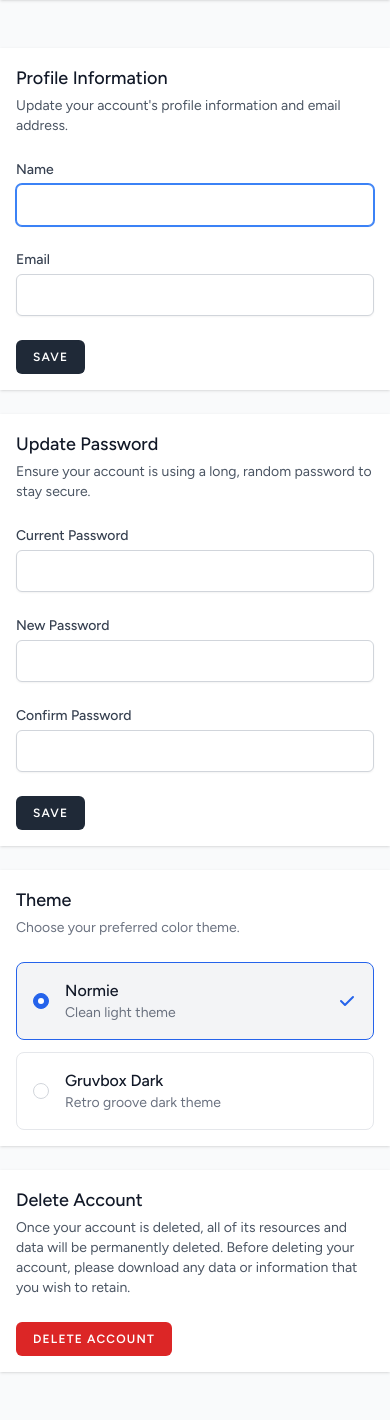
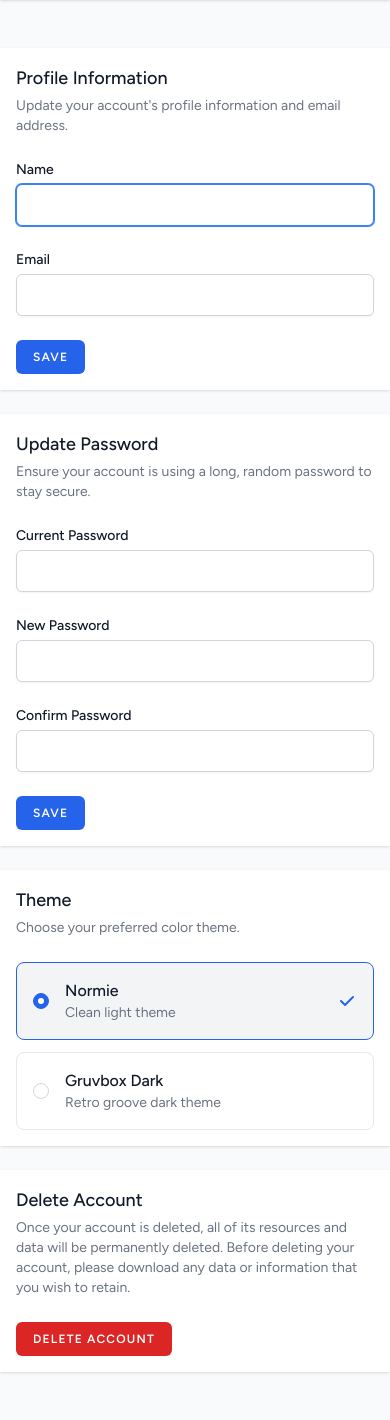
Before and after one commit to dotMavriQ/teal, a Laravel app: page /profile in a window 390 px wide. Shown: the part 138-1558 px from the top of the page. Run offline with Laravel 12, Linux system fonts and the light colour scheme; a user stored in the database is signed in; data comes from the database, SQL or seed files in the repository; style sheets or scripts are compiled from the project's sources; parts of the project's set-up code (start-up, migrations or seed data) failed here and were passed over; some libraries are stand-ins or nearby versions.

Commit message:
Polish dark theme for Profile and all Blade components
- Update profile forms (text colors, headers)
- Theme-aware buttons (primary, secondary, danger)
- Theme-aware input labels
- Theme-aware modal (dark background)
- Theme-aware dropdown and dropdown links
- Theme-aware nav links and responsive nav
- Theme-aware navigation trigger button and hamburger

```diff
--- a/resources/views/components/danger-button.blade.php
+++ b/resources/views/components/danger-button.blade.php
@@ -1,3 +1,3 @@
-<button {{ $attributes->merge(['type' => 'submit', 'class' => 'inline-flex items-center px-4 py-2 bg-red-600 border border-transparent rounded-md font-semibold text-xs text-white uppercase tracking-widest hover:bg-red-500 active:bg-red-700 focus:outline-none focus:ring-2 focus:ring-red-500 focus:ring-offset-2 transition ease-in-out duration-150']) }}>
+<button {{ $attributes->merge(['type' => 'submit', 'class' => 'inline-flex items-center px-4 py-2 btn-danger border border-transparent rounded-md font-semibold text-xs uppercase tracking-widest focus:outline-none focus:ring-2 focus:ring-theme-danger focus:ring-offset-2 transition ease-in-out duration-150']) }}>
     {{ $slot }}
 </button>
--- a/resources/views/components/dropdown-link.blade.php
+++ b/resources/views/components/dropdown-link.blade.php
@@ -1 +1 @@
-<a {{ $attributes->merge(['class' => 'block w-full px-4 py-2 text-start text-sm leading-5 text-gray-700 hover:bg-gray-100 focus:outline-none focus:bg-gray-100 transition duration-150 ease-in-out']) }}>{{ $slot }}</a>
+<a {{ $attributes->merge(['class' => 'block w-full px-4 py-2 text-start text-sm leading-5 text-theme-text-primary hover:bg-theme-bg-hover focus:outline-none focus:bg-theme-bg-hover transition duration-150 ease-in-out']) }}>{{ $slot }}</a>
--- a/resources/views/components/dropdown.blade.php
+++ b/resources/views/components/dropdown.blade.php
@@ -1,4 +1,4 @@
-@props(['align' => 'right', 'width' => '48', 'contentClasses' => 'py-1 bg-white'])
+@props(['align' => 'right', 'width' => '48', 'contentClasses' => 'py-1 bg-theme-card-bg'])
 
 @php
 $alignmentClasses = match ($align) {
--- a/resources/views/components/input-label.blade.php
+++ b/resources/views/components/input-label.blade.php
@@ -1,5 +1,5 @@
 @props(['value'])
 
-<label {{ $attributes->merge(['class' => 'block font-medium text-sm text-gray-700']) }}>
+<label {{ $attributes->merge(['class' => 'block font-medium text-sm text-theme-text-primary']) }}>
     {{ $value ?? $slot }}
 </label>
--- a/resources/views/components/modal.blade.php
+++ b/resources/views/components/modal.blade.php
@@ -60,12 +60,12 @@ $maxWidth = [
         x-transition:leave-start="opacity-100"
         x-transition:leave-end="opacity-0"
     >
-        <div class="absolute inset-0 bg-gray-500 opacity-75"></div>
+        <div class="absolute inset-0 bg-black opacity-50"></div>
     </div>
 
     <div
         x-show="show"
-        class="mb-6 bg-white rounded-lg overflow-hidden shadow-xl transform transition-all sm:w-full {{ $maxWidth }} sm:mx-auto"
+        class="mb-6 bg-theme-card-bg rounded-lg overflow-hidden shadow-xl transform transition-all sm:w-full {{ $maxWidth }} sm:mx-auto"
         x-transition:enter="ease-out duration-300"
         x-transition:enter-start="opacity-0 translate-y-4 sm:translate-y-0 sm:scale-95"
         x-transition:enter-end="opacity-100 translate-y-0 sm:scale-100"
--- a/resources/views/components/nav-link.blade.php
+++ b/resources/views/components/nav-link.blade.php
@@ -2,8 +2,8 @@
 
 @php
 $classes = ($active ?? false)
-            ? 'inline-flex items-center px-1 pt-1 border-b-2 border-indigo-400 text-sm font-medium leading-5 text-gray-900 focus:outline-none focus:border-indigo-700 transition duration-150 ease-in-out'
-            : 'inline-flex items-center px-1 pt-1 border-b-2 border-transparent text-sm font-medium leading-5 text-gray-500 hover:text-gray-700 hover:border-gray-300 focus:outline-none focus:text-gray-700 focus:border-gray-300 transition duration-150 ease-in-out';
+            ? 'inline-flex items-center px-1 pt-1 border-b-2 border-theme-accent-primary text-sm font-medium leading-5 text-theme-text-primary focus:outline-none transition duration-150 ease-in-out'
+            : 'inline-flex items-center px-1 pt-1 border-b-2 border-transparent text-sm font-medium leading-5 text-theme-text-secondary hover:text-theme-text-primary hover:border-theme-border-secondary focus:outline-none focus:text-theme-text-primary focus:border-theme-border-secondary transition duration-150 ease-in-out';
 @endphp
 
 <a {{ $attributes->merge(['class' => $classes]) }}>
--- a/resources/views/components/primary-button.blade.php
+++ b/resources/views/components/primary-button.blade.php
@@ -1,3 +1,3 @@
-<button {{ $attributes->merge(['type' => 'submit', 'class' => 'inline-flex items-center px-4 py-2 bg-gray-800 border border-transparent rounded-md font-semibold text-xs text-white uppercase tracking-widest hover:bg-gray-700 focus:bg-gray-700 active:bg-gray-900 focus:outline-none focus:ring-2 focus:ring-indigo-500 focus:ring-offset-2 transition ease-in-out duration-150']) }}>
+<button {{ $attributes->merge(['type' => 'submit', 'class' => 'inline-flex items-center px-4 py-2 btn-primary border border-transparent rounded-md font-semibold text-xs uppercase tracking-widest focus:outline-none focus:ring-2 focus:ring-theme-accent-primary focus:ring-offset-2 transition ease-in-out duration-150']) }}>
     {{ $slot }}
 </button>
--- a/resources/views/components/responsive-nav-link.blade.php
+++ b/resources/views/components/responsive-nav-link.blade.php
@@ -2,8 +2,8 @@
 
 @php
 $classes = ($active ?? false)
-            ? 'block w-full ps-3 pe-4 py-2 border-l-4 border-indigo-400 text-start text-base font-medium text-indigo-700 bg-indigo-50 focus:outline-none focus:text-indigo-800 focus:bg-indigo-100 focus:border-indigo-700 transition duration-150 ease-in-out'
-            : 'block w-full ps-3 pe-4 py-2 border-l-4 border-transparent text-start text-base font-medium text-gray-600 hover:text-gray-800 hover:bg-gray-50 hover:border-gray-300 focus:outline-none focus:text-gray-800 focus:bg-gray-50 focus:border-gray-300 transition duration-150 ease-in-out';
+            ? 'block w-full ps-3 pe-4 py-2 border-l-4 border-theme-accent-primary text-start text-base font-medium text-theme-accent-primary bg-theme-bg-tertiary focus:outline-none transition duration-150 ease-in-out'
+            : 'block w-full ps-3 pe-4 py-2 border-l-4 border-transparent text-start text-base font-medium text-theme-text-secondary hover:text-theme-text-primary hover:bg-theme-bg-hover hover:border-theme-border-secondary focus:outline-none focus:text-theme-text-primary focus:bg-theme-bg-hover focus:border-theme-border-secondary transition duration-150 ease-in-out';
 @endphp
 
 <a {{ $attributes->merge(['class' => $classes]) }}>
--- a/resources/views/components/secondary-button.blade.php
+++ b/resources/views/components/secondary-button.blade.php
@@ -1,3 +1,3 @@
-<button {{ $attributes->merge(['type' => 'button', 'class' => 'inline-flex items-center px-4 py-2 bg-white border border-gray-300 rounded-md font-semibold text-xs text-gray-700 uppercase tracking-widest shadow-sm hover:bg-gray-50 focus:outline-none focus:ring-2 focus:ring-indigo-500 focus:ring-offset-2 disabled:opacity-25 transition ease-in-out duration-150']) }}>
+<button {{ $attributes->merge(['type' => 'button', 'class' => 'inline-flex items-center px-4 py-2 btn-secondary border rounded-md font-semibold text-xs uppercase tracking-widest shadow-sm focus:outline-none focus:ring-2 focus:ring-theme-accent-primary focus:ring-offset-2 disabled:opacity-25 transition ease-in-out duration-150']) }}>
     {{ $slot }}
 </button>
--- a/resources/views/livewire/layout/navigation.blade.php
+++ b/resources/views/livewire/layout/navigation.blade.php
@@ -40,7 +40,7 @@ new class extends Component
             <div class="hidden sm:flex sm:items-center sm:ms-6">
                 <x-dropdown align="right" width="48">
                     <x-slot name="trigger">
-                        <button class="inline-flex items-center px-3 py-2 border border-transparent text-sm leading-4 font-medium rounded-md text-gray-500 bg-white hover:text-gray-700 focus:outline-none transition ease-in-out duration-150">
+                        <button class="inline-flex items-center px-3 py-2 border border-transparent text-sm leading-4 font-medium rounded-md text-theme-text-secondary bg-theme-bg-primary hover:text-theme-text-primary focus:outline-none transition ease-in-out duration-150">
                             <div x-data="{{ json_encode(['name' => auth()->user()->name]) }}" x-text="name" x-on:profile-updated.window="name = $event.detail.name"></div>
 
                             <div class="ms-1">
@@ -68,7 +68,7 @@ new class extends Component
 
             <!-- Hamburger -->
             <div class="-me-2 flex items-center sm:hidden">
-                <button @click="open = ! open" class="inline-flex items-center justify-center p-2 rounded-md text-gray-400 hover:text-gray-500 hover:bg-gray-100 focus:outline-none focus:bg-gray-100 focus:text-gray-500 transition duration-150 ease-in-out">
+                <button @click="open = ! open" class="inline-flex items-center justify-center p-2 rounded-md text-theme-text-muted hover:text-theme-text-secondary hover:bg-theme-bg-hover focus:outline-none focus:bg-theme-bg-hover focus:text-theme-text-secondary transition duration-150 ease-in-out">
                     <svg class="h-6 w-6" stroke="currentColor" fill="none" viewBox="0 0 24 24">
                         <path :class="{'hidden': open, 'inline-flex': ! open }" class="inline-flex" stroke-linecap="round" stroke-linejoin="round" stroke-width="2" d="M4 6h16M4 12h16M4 18h16" />
                         <path :class="{'hidden': ! open, 'inline-flex': open }" class="hidden" stroke-linecap="round" stroke-linejoin="round" stroke-width="2" d="M6 18L18 6M6 6l12 12" />
@@ -87,10 +87,10 @@ new class extends Component
         </div>
 
         <!-- Responsive Settings Options -->
-        <div class="pt-4 pb-1 border-t border-gray-200">
+        <div class="pt-4 pb-1 border-t border-theme-border-primary">
             <div class="px-4">
-                <div class="font-medium text-base text-gray-800" x-data="{{ json_encode(['name' => auth()->user()->name]) }}" x-text="name" x-on:profile-updated.window="name = $event.detail.name"></div>
-                <div class="font-medium text-sm text-gray-500">{{ auth()->user()->email }}</div>
+                <div class="font-medium text-base text-theme-text-primary" x-data="{{ json_encode(['name' => auth()->user()->name]) }}" x-text="name" x-on:profile-updated.window="name = $event.detail.name"></div>
+                <div class="font-medium text-sm text-theme-text-tertiary">{{ auth()->user()->email }}</div>
             </div>
 
             <div class="mt-3 space-y-1">
--- a/resources/views/livewire/profile/delete-user-form.blade.php
+++ b/resources/views/livewire/profile/delete-user-form.blade.php
@@ -25,11 +25,11 @@ new class extends Component
 
 <section class="space-y-6">
     <header>
-        <h2 class="text-lg font-medium text-gray-900">
+        <h2 class="text-lg font-medium text-theme-text-primary">
             {{ __('Delete Account') }}
         </h2>
 
-        <p class="mt-1 text-sm text-gray-600">
+        <p class="mt-1 text-sm text-theme-text-tertiary">
             {{ __('Once your account is deleted, all of its resources and data will be permanently deleted. Before deleting your account, please download any data or information that you wish to retain.') }}
         </p>
     </header>
@@ -42,11 +42,11 @@ new class extends Component
     <x-modal name="confirm-user-deletion" :show="$errors->isNotEmpty()" focusable>
         <form wire:submit="deleteUser" class="p-6">
 
-            <h2 class="text-lg font-medium text-gray-900">
+            <h2 class="text-lg font-medium text-theme-text-primary">
                 {{ __('Are you sure you want to delete your account?') }}
             </h2>
 
-            <p class="mt-1 text-sm text-gray-600">
+            <p class="mt-1 text-sm text-theme-text-tertiary">
                 {{ __('Once your account is deleted, all of its resources and data will be permanently deleted. Please enter your password to confirm you would like to permanently delete your account.') }}
             </p>
 
--- a/resources/views/livewire/profile/update-password-form.blade.php
+++ b/resources/views/livewire/profile/update-password-form.blade.php
@@ -40,11 +40,11 @@ new class extends Component
 
 <section>
     <header>
-        <h2 class="text-lg font-medium text-gray-900">
+        <h2 class="text-lg font-medium text-theme-text-primary">
             {{ __('Update Password') }}
         </h2>
 
-        <p class="mt-1 text-sm text-gray-600">
+        <p class="mt-1 text-sm text-theme-text-tertiary">
             {{ __('Ensure your account is using a long, random password to stay secure.') }}
         </p>
     </header>
--- a/resources/views/livewire/profile/update-profile-information-form.blade.php
+++ b/resources/views/livewire/profile/update-profile-information-form.blade.php
@@ -64,11 +64,11 @@ new class extends Component
 
 <section>
     <header>
-        <h2 class="text-lg font-medium text-gray-900">
+        <h2 class="text-lg font-medium text-theme-text-primary">
             {{ __('Profile Information') }}
         </h2>
 
-        <p class="mt-1 text-sm text-gray-600">
+        <p class="mt-1 text-sm text-theme-text-tertiary">
             {{ __("Update your account's profile information and email address.") }}
         </p>
     </header>
@@ -87,16 +87,16 @@ new class extends Component
 
             @if (auth()->user() instanceof \Illuminate\Contracts\Auth\MustVerifyEmail && ! auth()->user()->hasVerifiedEmail())
                 <div>
-                    <p class="text-sm mt-2 text-gray-800">
+                    <p class="text-sm mt-2 text-theme-text-primary">
                         {{ __('Your email address is unverified.') }}
 
-                        <button wire:click.prevent="sendVerification" class="underline text-sm text-gray-600 hover:text-gray-900 rounded-md focus:outline-none focus:ring-2 focus:ring-offset-2 focus:ring-indigo-500">
+                        <button wire:click.prevent="sendVerification" class="underline text-sm text-theme-accent-primary hover:text-theme-accent-primary-hover rounded-md focus:outline-none focus:ring-2 focus:ring-offset-2 focus:ring-theme-accent-primary">
                             {{ __('Click here to re-send the verification email.') }}
                         </button>
                     </p>
 
                     @if (session('status') === 'verification-link-sent')
-                        <p class="mt-2 font-medium text-sm text-green-600">
+                        <p class="mt-2 font-medium text-sm text-theme-success">
                             {{ __('A new verification link has been sent to your email address.') }}
                         </p>
                     @endif
```
